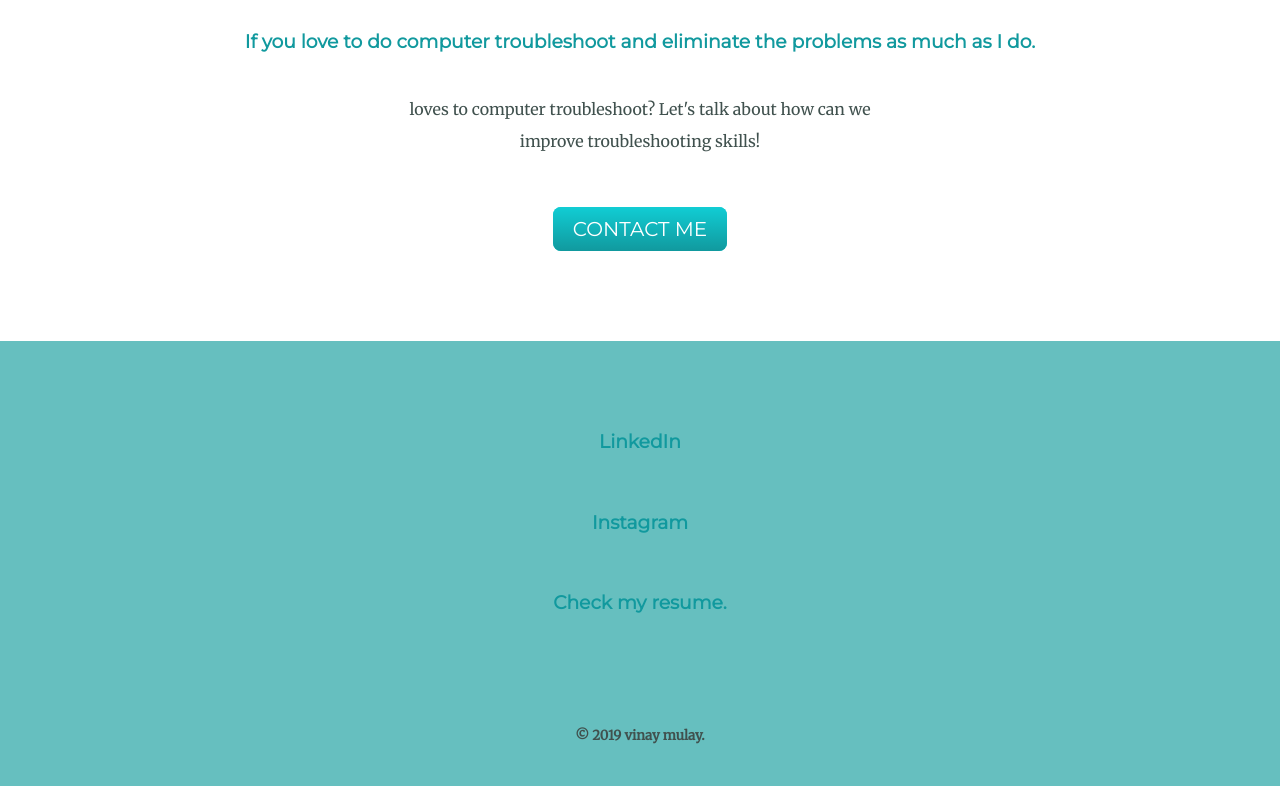
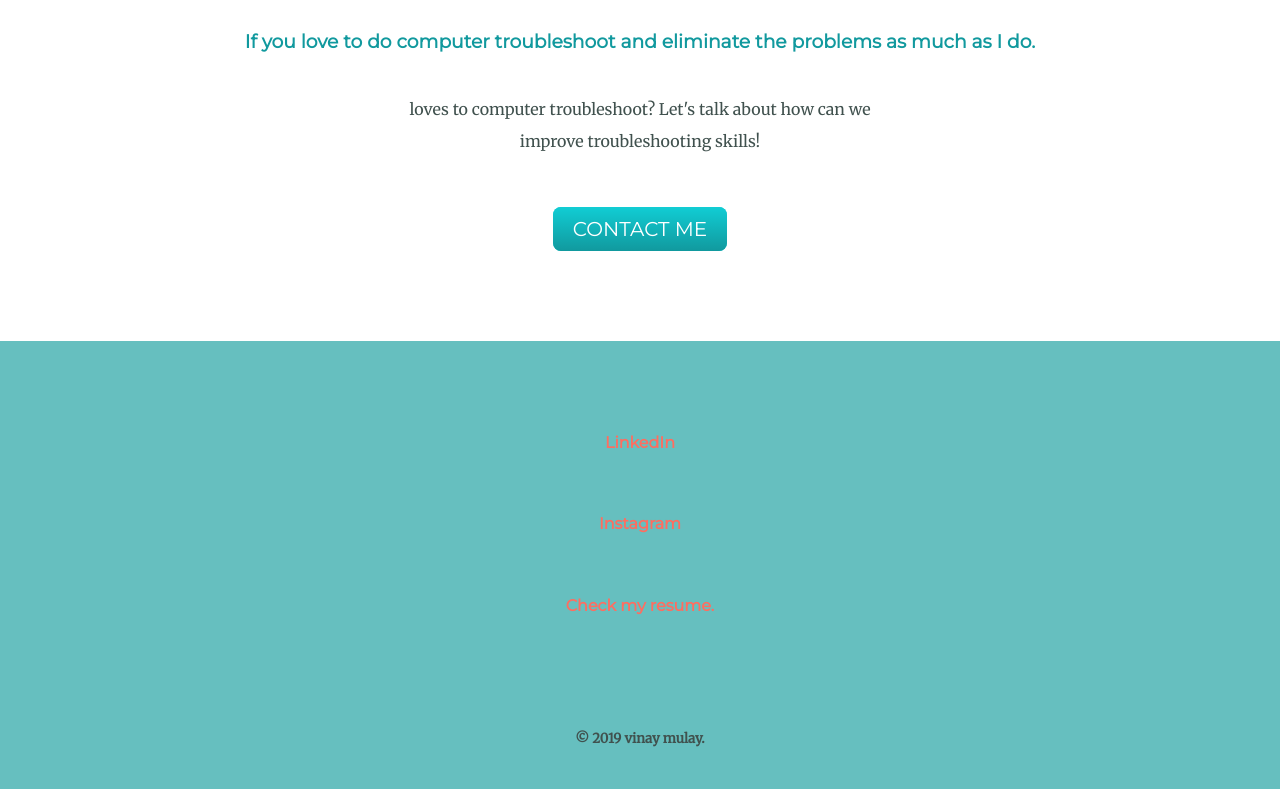
Before and after one commit to mulayvinay2665/MyWebSite, a plain HTML site: page index.html in a window 1280 px wide. Shown: the part 2347-3136 px from the top of the page. Drawn offline with Linux system fonts and the light colour scheme.

Commit message:
Update index.html

```diff
--- a/index.html
+++ b/index.html
@@ -61,9 +61,9 @@
 
 
   <div class="bottom-container">
-    <a class="footer-link" href="https://www.linkedin.com/in/vinay-mulay-330419166/"> <h3>LinkedIn</h3></a>
-    <a class="footer-link" href="https://www.instagram.com/vin_vin2665/"><h3>Instagram</h3></a>
-    <a class="footer-link" href="https://mulayvinay2665.github.io/cv2023/"><h3>Check my resume.</h3></a>
+    <a class="footer-link" href="https://www.linkedin.com/in/vinay-mulay-330419166/"> <h4>LinkedIn</h4></a>
+    <a class="footer-link" href="https://www.instagram.com/vin_vin2665/"><h4>Instagram</h4></a>
+    <a class="footer-link" href="https://mulayvinay2665.github.io/cv2023/"><h4>Check my resume.</h4></a>
     <p class="copyright"><h5>© 2019 vinay mulay.</h5></p>
   </div>
 </body>
```
